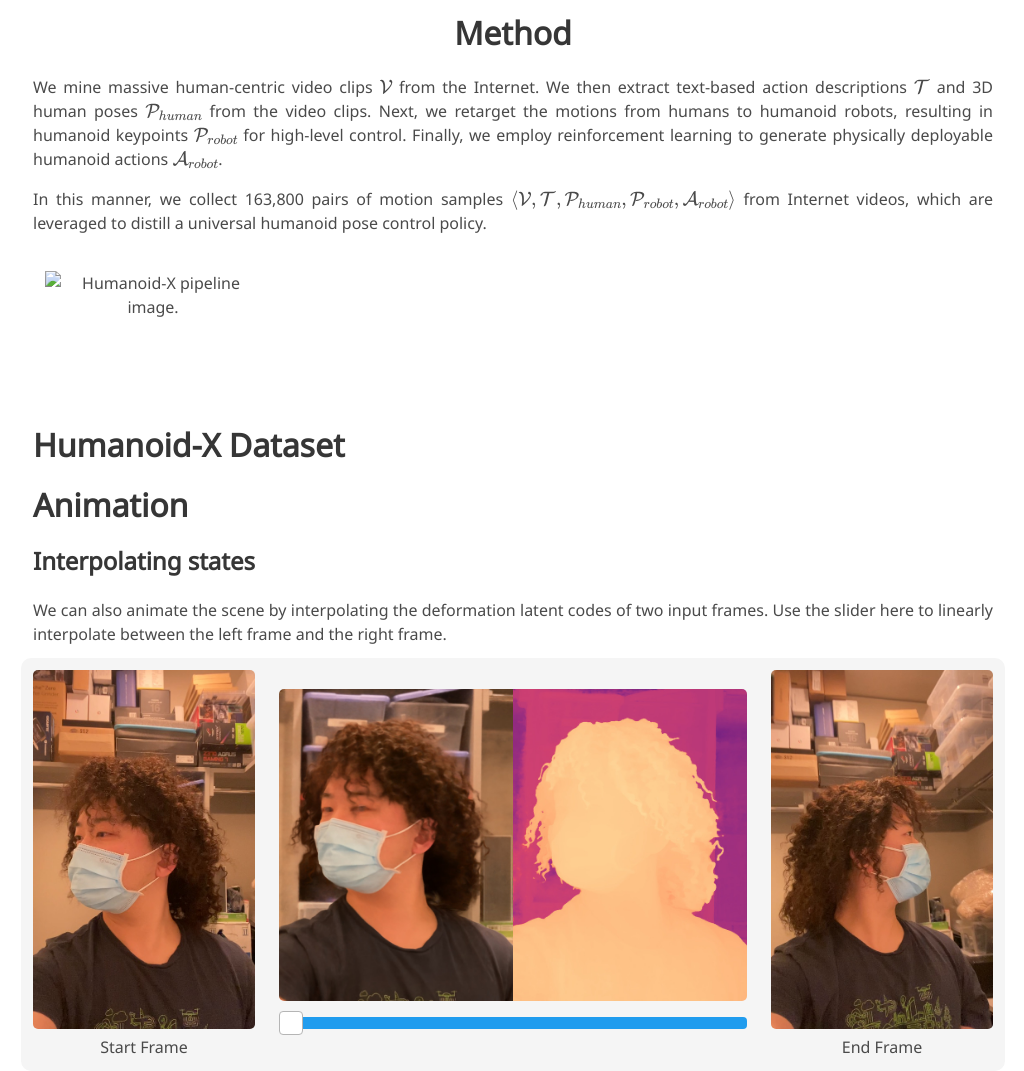
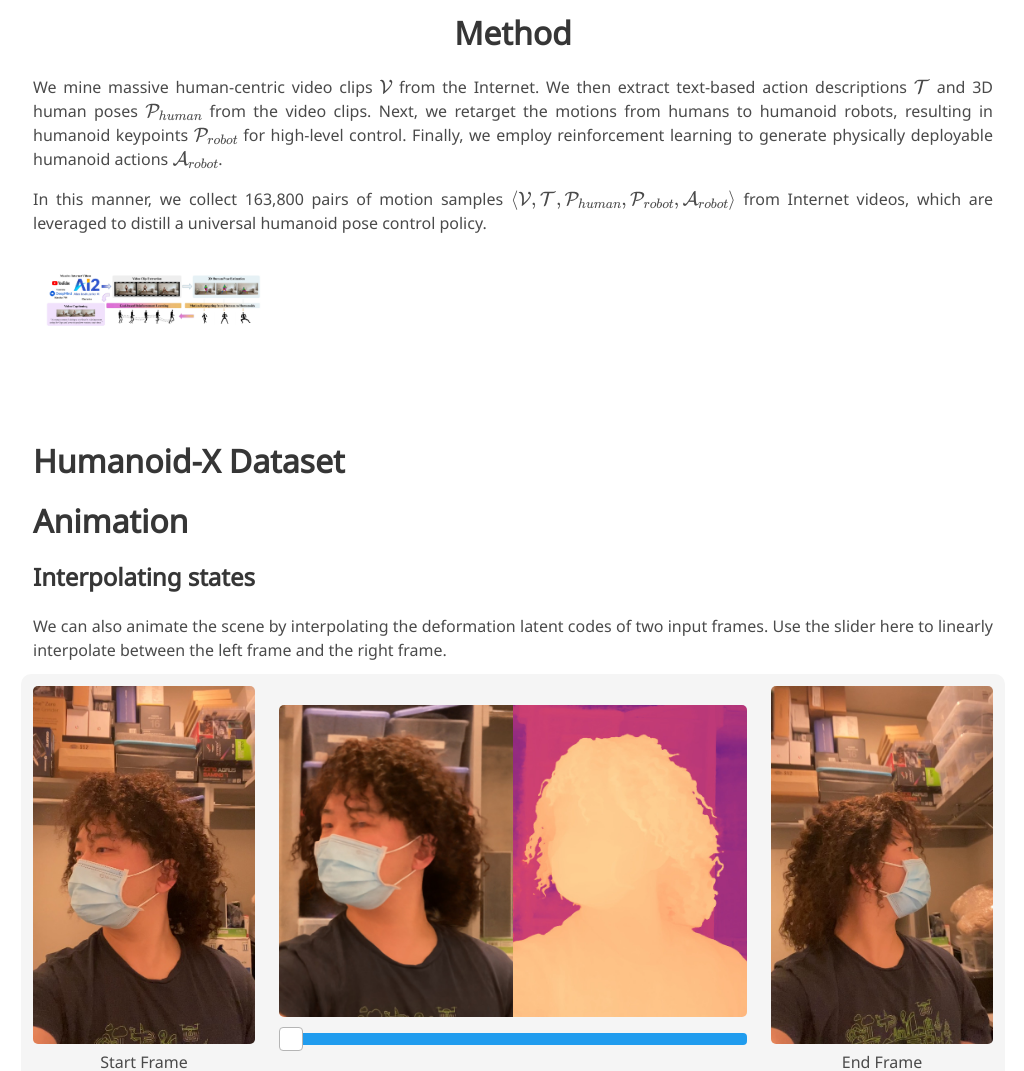
Before and after one commit to songsq21/uh-1.github.io, a plain HTML site: page index.html in a window 1280 px wide. Shown: the part 1155-2226 px from the top of the page, without its empty margins (127-1151 px from the left). Drawn offline with nearby package versions, Linux system fonts and the light colour scheme; some icons are missing; a web font is replaced by a local one.

Commit message:
test jpg

```diff
--- a/index.html
+++ b/index.html
@@ -309,7 +309,7 @@
           </p>
         </div>
         <div class="column is-3 has-text-centered">
-          <img src="./static/images/humanoidx.pdf"
+          <img src="./static/images/humanoidx.jpg"
                class="humanoidx-image"
                alt="Humanoid-X pipeline image."/>
         </div>
```
Also changed, not shown: static/images/humanoidx.jpg (added), 1 other file.
